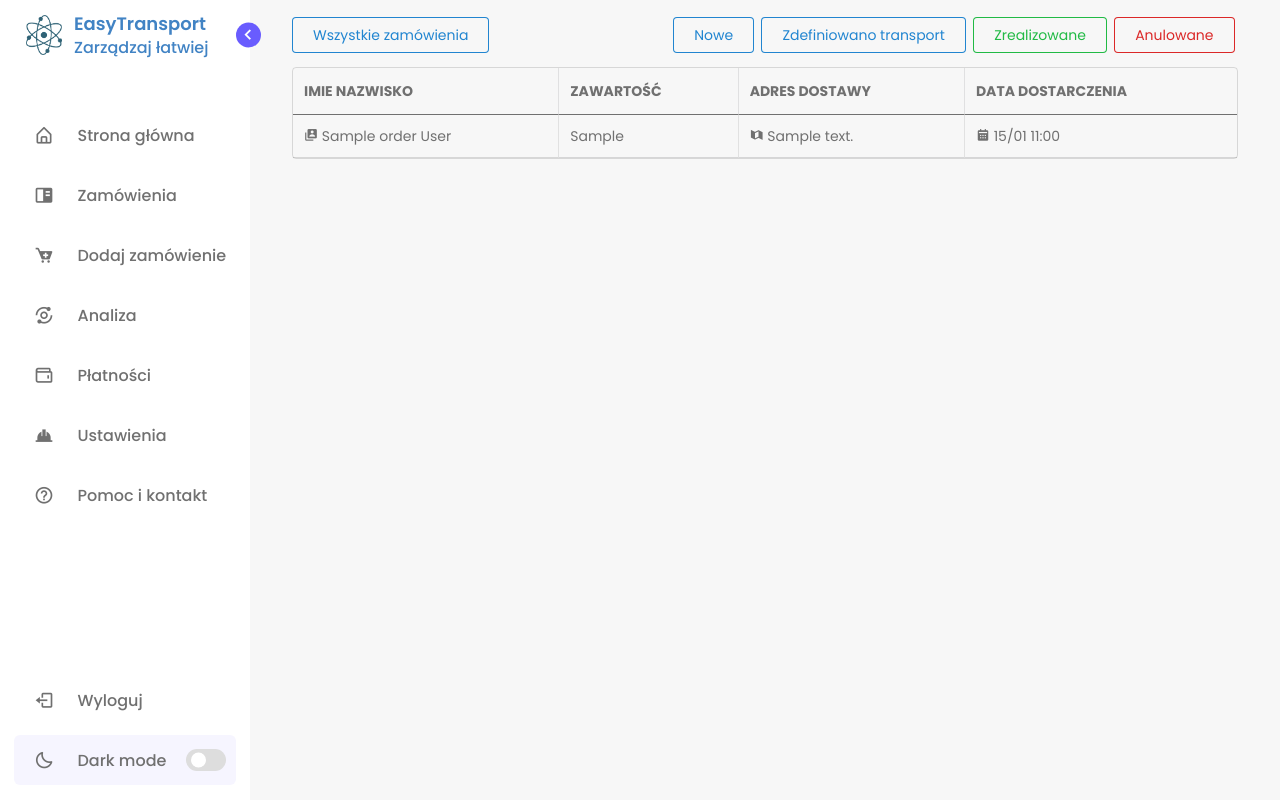
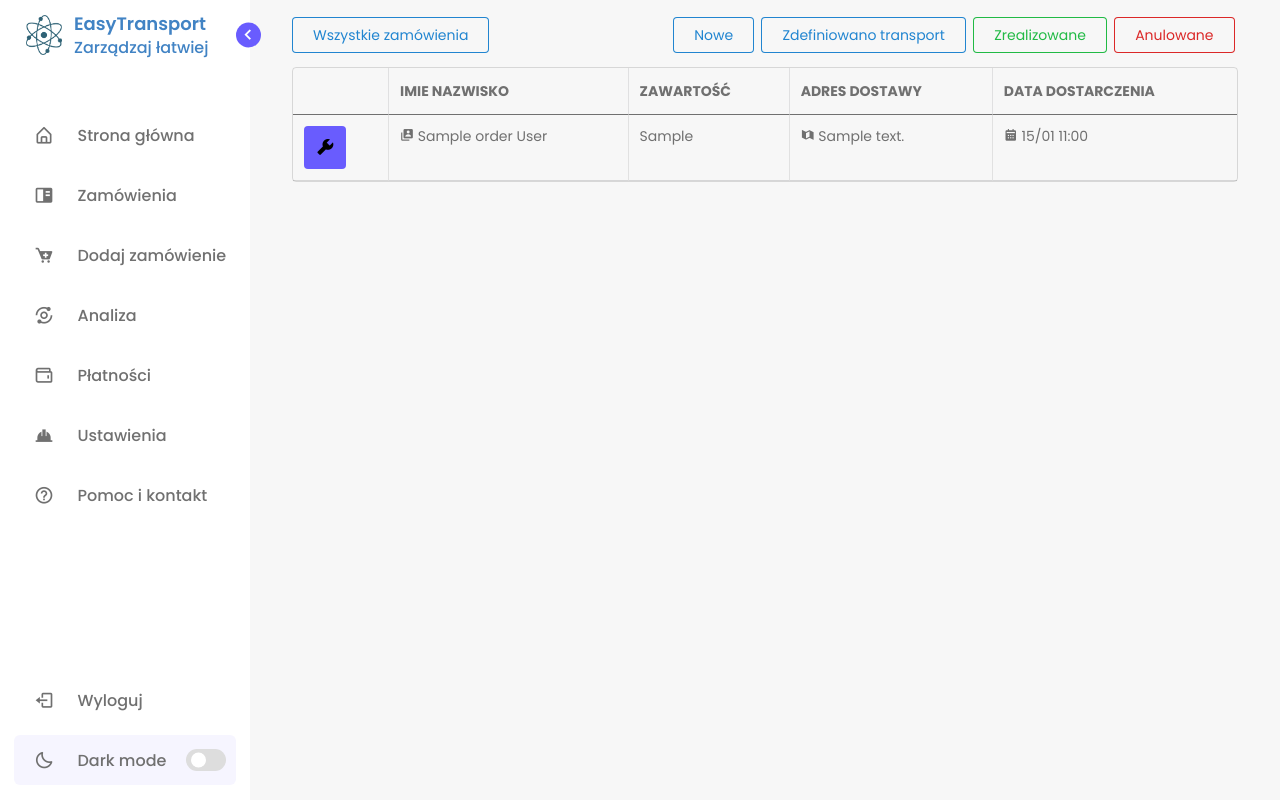
Before and after one commit to Wikkktor/EasyTransport, a Django app: a page that uses templates/orders_list.html in a window 1280 px wide. Run offline with Django 4.2, Linux system fonts and the light colour scheme; a user stored in the database is signed in; tables that the repository leaves empty hold one stand-in row (values such as "Sample post"); some libraries are stand-ins or nearby versions.

Commit message:
Adding wrench icon with setting for each row

```diff
--- a/templates/orders_list.html
+++ b/templates/orders_list.html
@@ -1,10 +1,20 @@
 {% extends 'main_page.html' %}
+{% load static %}
 {% block title %}
     EasyTransport | Zamówienia
 {% endblock %}
+{% block style %}
+    <link href="https://cdn.jsdelivr.net/npm/bootstrap@5.0.2/dist/css/bootstrap.min.css" rel="stylesheet">
+    <script src="https://code.jquery.com/jquery-3.2.1.min.js"></script>
+    <script src="https://cdnjs.cloudflare.com/ajax/libs/semantic-ui/2.4.1/semantic.min.js"></script>
+    <link href="{% static 'css/semantic.min.css' %}" rel="stylesheet" media="all">
+    <link href="{% static 'css/main.css' %}" rel="stylesheet">
+    <link href='https://unpkg.com/boxicons@2.1.2/css/boxicons.min.css' rel='stylesheet'>
+    <script src="{% static 'js/main.js' %}"></script>
+{% endblock %}
 {% block content %}
     {#    <div class="ui input focus">#}
-    {#        <input type="text" placeholder="Search...">#}
+
     {#    </div>#}
     <div class="flex_filter">
         <div class="filter_all">
@@ -30,6 +40,7 @@
     <table class="ui celled table">
         <thead>
         <tr>
+            <th></th>
             <th>IMIE NAZWISKO</th>
             <th>ZAWARTOŚĆ</th>
             <th>ADRES DOSTAWY</th>
@@ -38,8 +49,30 @@
         </thead>
         <tbody>
         {% for order in orders %}
-            <tr onclick="window.location.replace('/')"
-                class="{% if order.status == 3 %}positive{% elif order.status == 4 %}negative{% endif %}">
+            <tr class="{% if order.status == 3 %}positive{% elif order.status == 4 %}negative{% endif %}">
+                <td>
+                    <div class="ui icon top left pointing dropdown button orders_dropdown">
+                        <script>
+                            $(document).ready(function () {
+                                $('.ui.dropdown').dropdown();
+                            });
+                        </script>
+                        <i style="font-size: 20px" class='bx bxs-wrench'></i>
+                        <div class="menu">
+                            <div class="header">Zamówienie numer: {{ order.id }}</div>
+                            <div class="ui divider"></div>
+                            <div class="item">Usuń</div>
+                            <div class="item">Edytuj</div>
+                            <div class="item">Szczegóły</div>
+                            <div class="ui divider"></div>
+                            <span class="header">Zmień status</span>
+                            <div class="item">Nowe</div>
+                            <div class="item">Anulowane</div>
+                            <div class="item">Zrealizowane</div>
+                            <div class="ui divider"></div>
+                        </div>
+                    </div>
+                </td>
                 <td><i class='bx bxs-user-account'></i> {{ order.client }}</td>
                 <td class="delivery_content"><p>{{ order.opis }}</p></td>
                 <td><i class='bx bxs-map-alt'></i> {{ order.delivery_address }}</td>
```
